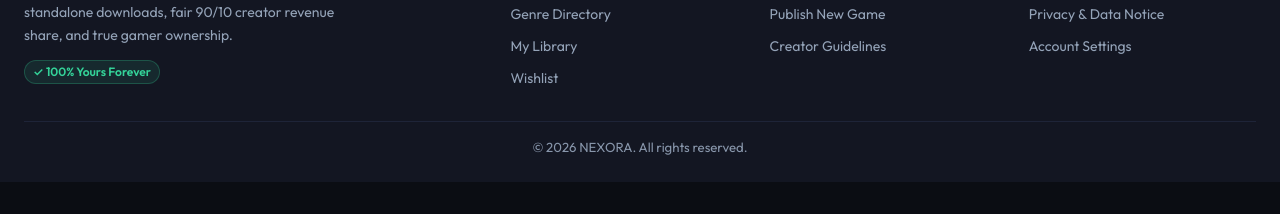
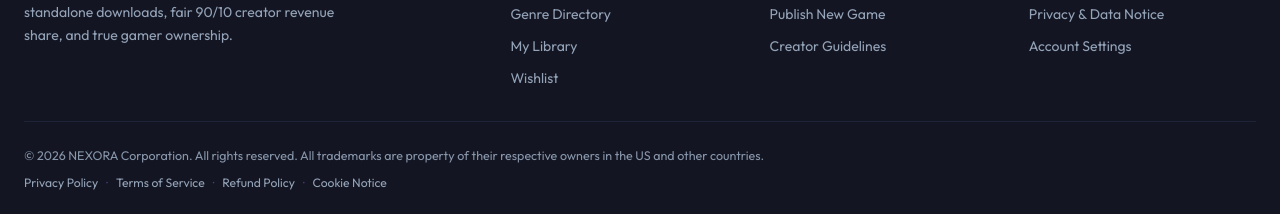
Before and after one commit to Greenteaguyz/NEXORA, an Angular app: page /catalog in a window 1280 px wide. Shown: the part 1774-1988 px from the top of the page. Before the commit the page ends 1956 px from the top, so only its background shows below. Built offline with nearby package versions, Linux system fonts and the light colour scheme.

Commit message:
feat(footer): implement Steam/Epic style left-aligned trademark disclaimer with legal navigation links

```diff
--- a/src/app/layout/footer/footer.component.css
+++ b/src/app/layout/footer/footer.component.css
@@ -75,26 +75,47 @@
 .footer-bottom {
   max-width: 1320px;
   margin: 0 auto;
-  padding-top: var(--space-4);
+  padding-top: var(--space-6);
   border-top: 1px solid var(--border-card);
-  display: flex;
-  justify-content: center;
-  align-items: center;
-  color: var(--text-muted);
-  font-size: 0.825rem;
 }
 
-.badge-drm {
-  display: inline-flex;
+.footer-legal-container {
+  display: flex;
+  flex-direction: column;
+  gap: 8px;
+}
+
+.legal-disclaimer {
+  font-size: 0.78rem;
+  color: var(--text-muted);
+  line-height: 1.6;
+  margin: 0;
+  max-width: 960px;
+}
+
+.legal-nav-links {
+  display: flex;
   align-items: center;
-  gap: 6px;
-  background-color: rgba(52, 211, 153, 0.1);
-  color: var(--emerald-400);
-  border: 1px solid rgba(52, 211, 153, 0.25);
-  padding: 2px 8px;
-  border-radius: var(--radius-full);
-  font-size: 0.75rem;
-  font-weight: 600;
+  gap: 8px;
+  flex-wrap: wrap;
+}
+
+.legal-link {
+  font-size: 0.76rem;
+  color: var(--text-secondary);
+  text-decoration: none;
+  transition: color 0.15s ease;
+}
+
+.legal-link:hover {
+  color: var(--accent-400);
+  text-decoration: underline;
+}
+
+.legal-dot {
+  color: var(--border-glow);
+  font-size: 0.76rem;
+  user-select: none;
 }
 
 @media (max-width: 768px) {
--- a/src/app/layout/footer/footer.component.html
+++ b/src/app/layout/footer/footer.component.html
@@ -8,9 +8,6 @@
       <p class="brand-desc">
         Modern cyberpunk & indie game distribution. Direct standalone downloads, fair 90/10 creator revenue share, and true gamer ownership.
       </p>
-      <div>
-        <span class="badge-drm">✓ 100% Yours Forever</span>
-      </div>
     </div>
 
     <div class="footer-column">
@@ -43,6 +40,19 @@
   </div>
 
   <div class="footer-bottom">
-    <div class="copyright-text">© 2026 NEXORA. All rights reserved.</div>
+    <div class="footer-legal-container">
+      <p class="legal-disclaimer">
+        © 2026 NEXORA Corporation. All rights reserved. All trademarks are property of their respective owners in the US and other countries.
+      </p>
+      <div class="legal-nav-links">
+        <a routerLink="/support" class="legal-link">Privacy Policy</a>
+        <span class="legal-dot">·</span>
+        <a routerLink="/support" class="legal-link">Terms of Service</a>
+        <span class="legal-dot">·</span>
+        <a routerLink="/support" class="legal-link">Refund Policy</a>
+        <span class="legal-dot">·</span>
+        <a routerLink="/support" class="legal-link">Cookie Notice</a>
+      </div>
+    </div>
   </div>
 </footer>
```
